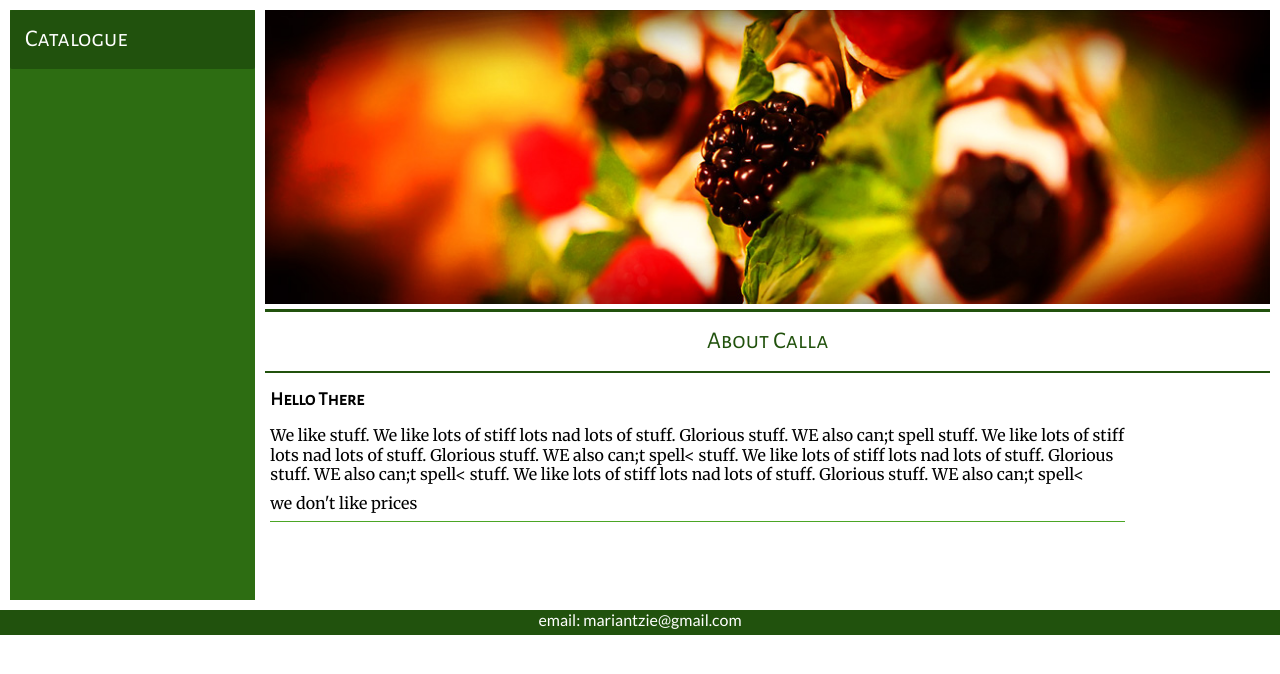
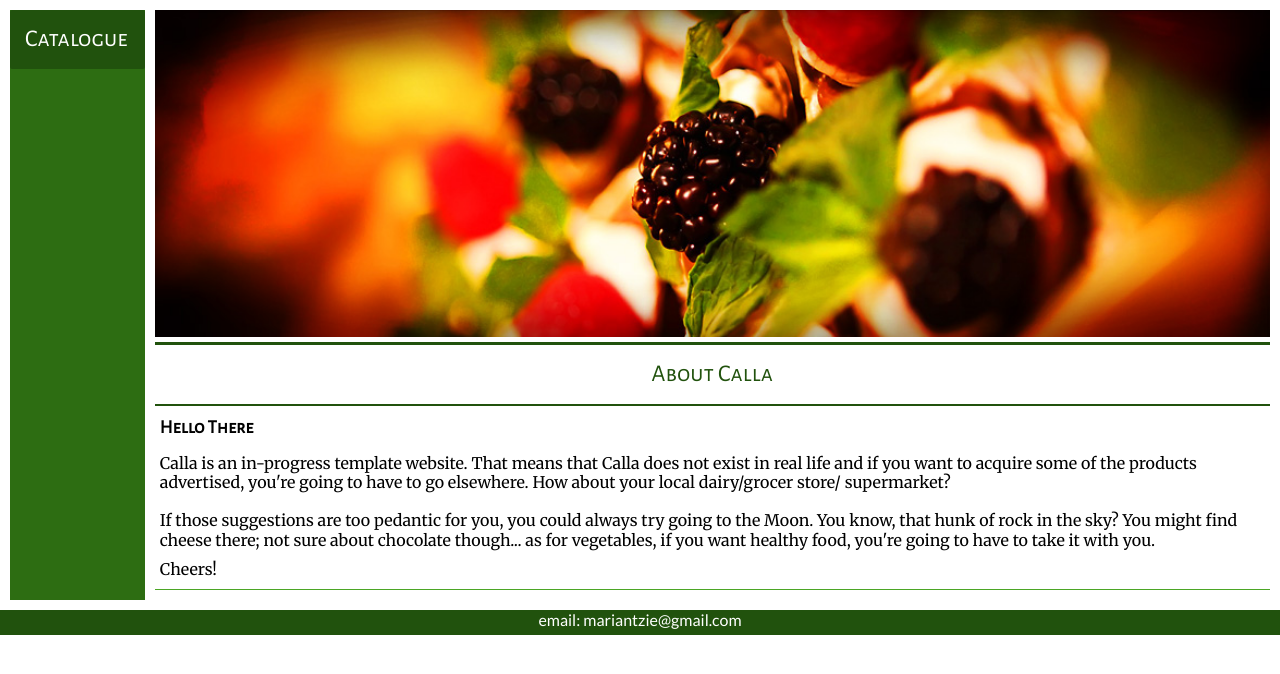
Before and after one commit to antzie/Num-Num-Foods, a Flask app: template templates/about-rev.html in a window 1280 px wide. Shown: the part 70-744 px from the top of the page. Run offline with Flask 2, Linux system fonts and the light colour scheme; the template is opened without the code that fills it, so the values that code supplies are empty; some web fonts are replaced.

Commit message:
Changed about paragraph to something readable

```diff
--- a/static/css/style3.css
+++ b/static/css/style3.css
@@ -105,12 +105,11 @@
 .description-lists {
 	/*background-color: rgba(243, 255, 239, 0.41);*/
 	/*border: 2px solid rgb(200, 255, 181);*/
-	max-width: 865px;
+	/*max-width: 865px;*/
 }
 .description-container {
 	border-bottom: 1px solid #4ba625;; /*Yellow Green*/
-	margin: 5px;
-	padding-bottom: 3px;
+	padding: 0 5px 5px 5px;
 	color: black;
 }
 
--- a/templates/about-rev.html
+++ b/templates/about-rev.html
@@ -10,15 +10,8 @@
 			<div class="description-lists">
 					<section class="description-container">
 						<h3 class="heading-description">Hello There</h3>
-						<p class="description-item">We like stuff. We like lots of stiff
-						lots nad lots of stuff. Glorious stuff. WE also can;t spell
-						stuff. We like lots of stiff
-						lots nad lots of stuff. Glorious stuff. WE also can;t spell<
-						stuff. We like lots of stiff
-						lots nad lots of stuff. Glorious stuff. WE also can;t spell<
-						stuff. We like lots of stiff
-						lots nad lots of stuff. Glorious stuff. WE also can;t spell< </p>
-						<p class="description-price">we don't like prices</p>
+						<p class="description-item"> Calla is an in-progress template website. That means that Calla does not exist in real life and if you want to acquire some of the products advertised, you're going to have to go elsewhere. How about your local dairy/grocer store/ supermarket? <br></br>If those suggestions are too pedantic for you, you could always try going to the Moon. You know, that hunk of rock in the sky? You might find cheese there; not sure about chocolate though... as for vegetables, if you want healthy food, you're going to have to take it with you.</p>
+						<p class="description-price"> Cheers!</p>
 					</section>
 			</div>
 		</section>
```
